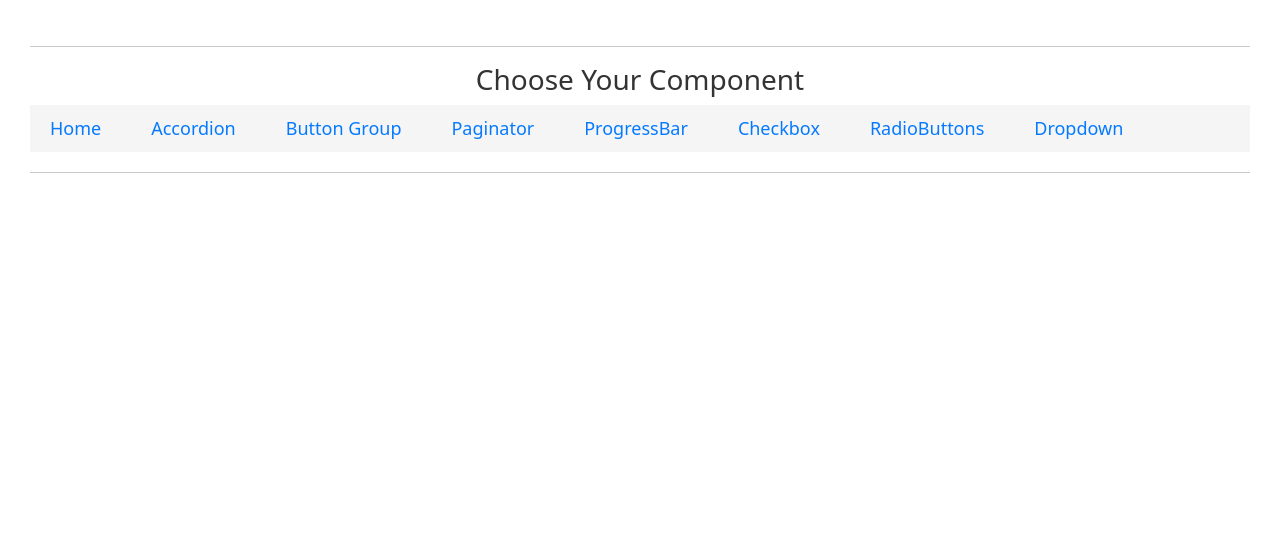
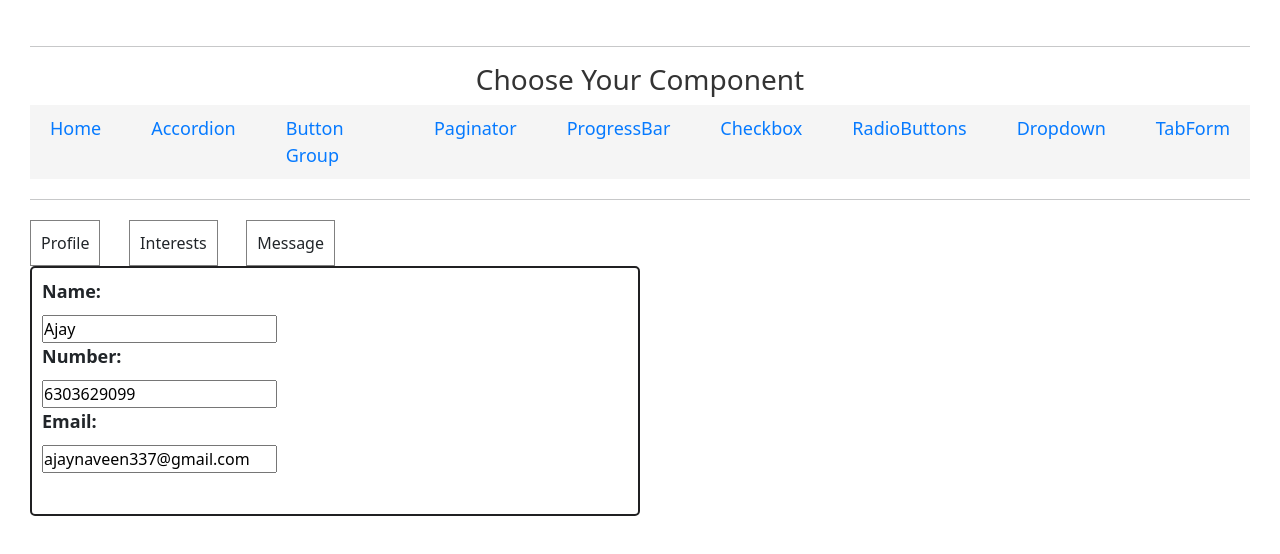
Before and after one commit to ajaynaveen99/react-components-app, a React (Vite) app: page /tabs in a window 1280 px wide. Shown: the top 554 px of the page. Built offline with nearby package versions, Linux system fonts and the light colour scheme.

Commit message:
Add form tab components: Profile, Interests, Message, and Tabs with styling

```diff
--- a/src/App.jsx
+++ b/src/App.jsx
@@ -10,6 +10,7 @@ import CheckBox from "./components/checkbox/CheckBox.jsx";
 import ChildCheckbox from "./components/checkbox/checkboxDemo/ChildCheckbox.jsx";
 import RadioButtons from "./components/radioGroup/RadioButtons.jsx";
 import Dropdown from "./components/dropdown/Dropdown.jsx";
+import TabForm from "./components/tabs/TabForm.jsx";
 import data from "./data";
 import "./index.css";
 
@@ -37,6 +38,7 @@ function App() {
          <li><Link to="/child-checkbox">Checkbox</Link></li>
           <li><Link to="/radio">RadioButtons</Link></li>
           <li><Link to="/dropdown">Dropdown</Link></li>
+          <li><Link to="/tabs">TabForm</Link></li>
 
         </ul>
       </nav>
@@ -54,6 +56,7 @@ function App() {
         <Route path="/child-checkbox" element={<ChildCheckbox />} />
         <Route path="/radio" element={<> <RadioButtons /> </>} />
         <Route path="/dropdown" element={<Dropdown />} />
+        <Route path="/tabs" element={<TabForm />} />
       </Routes>
     </>
   );
--- /dev/null
+++ b/src/components/tabs/Interests.jsx
@@ -0,0 +1,41 @@
+import React from "react";
+
+export default function Interests({ data, setData }) {
+  const interests = data.interests;
+
+  function handleChange(value) {
+    setData((prev) => {
+      if (prev.interests.includes(value)) {
+        // remove interest
+        return {
+          ...prev,
+          interests: prev.interests.filter((item) => item !== value),
+        };
+      } else {
+        // add interest
+        return {
+          ...prev,
+          interests: [...prev.interests, value],
+        };
+      }
+    });
+  }
+
+  return (
+    <div>
+      <h3>Select Interests</h3>
+
+      {interests.map((interest, index) => (
+        <div key={index}>
+          <input
+            type="checkbox"
+            value={interest}
+            checked={interests.includes(interest)}
+            onChange={() => handleChange(interest)}
+          />
+          <label>{interest}</label>
+        </div>
+      ))}
+    </div>
+  );
+}
--- /dev/null
+++ b/src/components/tabs/Message.jsx
@@ -0,0 +1,32 @@
+import React from "react";
+
+export default function Message({ data, setData }) {
+  const levelOptions = data.level;
+  const selectedLevel = data.selectedLevel || "";
+
+  function handleChange(e) {
+    setData((prev) => ({
+      ...prev,
+      selectedLevel: e.target.value
+    }));
+  }
+
+  console.log(data);
+
+  return (
+    <div>
+      {levelOptions.map((status, index) => (
+        <div key={index}>
+          <input
+            type="radio"
+            name="level"
+            value={status}
+            checked={selectedLevel === status}
+            onChange={handleChange}
+          />
+          <label>{status}</label>
+        </div>
+      ))}
+    </div>
+  );
+}
--- /dev/null
+++ b/src/components/tabs/Profile.jsx
@@ -0,0 +1,35 @@
+import React from 'react'
+import './Tabs.css';
+
+export default function Profile({data,setData}) {
+    console.log(data)
+    const {name,email,number}=data
+    function handleChange(e){
+        console.log(e)
+        const {name,value}=e.target
+
+
+        setData((prev)=>({...prev,[name]:value}))
+
+    }
+  return (
+    <div><div className="profile-form"><label>Name:</label>
+    <input type="text"
+    value={name}
+    name="name"
+    onChange={handleChange}/>
+    <label>Number:</label>
+    <input type="number"
+    value={number}
+    name="number"
+    onChange={handleChange} />
+    <label>Email:</label>
+    <input type="email"
+    value={email}
+    name="email"
+    onChange={handleChange}/>
+
+
+    </div></div>
+  )
+}
--- /dev/null
+++ b/src/components/tabs/TabForm.jsx
@@ -0,0 +1,39 @@
+import React from 'react'
+import Tabs from './Tabs.jsx';
+import Profile from './Profile.jsx';
+import Interests from './Interests.jsx';
+import {useState} from 'react';
+import './Tabs.css';
+
+import Message from './Message.jsx';
+
+
+export default function TabForm() {
+    const [data ,setData]=useState({
+        name:"Ajay",
+        number:"6303629099",
+        email:"ajaynaveen337@gmail.com",
+        interests:["java","JavaScript","Python"],
+        level:["Fresher","Experiance"],
+        selectedLevel:""
+    });
+    const [actieTab,setActiveTab]=useState(0);
+    const tabs=[{
+        name:"Profile",
+        component:Profile
+    },{
+        name:"Interests",
+        component:Interests
+    },
+    {
+        name:"Message",
+        component:Message
+    }]
+    const ActiveComponent=tabs[actieTab].component;
+  return (
+    <div className='tab-form'>
+        <Tabs tabs={tabs} setActiveTab={setActiveTab}/>
+      <div className="active-component">  <ActiveComponent   data={data}  setData={setData}/></div>
+    </div>
+  )
+}
--- /dev/null
+++ b/src/components/tabs/Tabs.css
@@ -0,0 +1,31 @@
+.tabs{
+    display: flex;
+    align-items: center;
+    justify-content: space-between;
+    width: 50%;
+    gap: 20px;
+    margin-top: 20px;
+    cursor: pointer;
+
+}
+.tab-name{
+    border:1px solid gray;
+    padding: 10px;
+}
+.tab-form{
+
+    width: 50%;
+}
+.active-component{
+    border: 2px solid rgb(32, 32, 34);
+    padding: 10px;
+    border-radius: 5px;
+    height: 250px;
+
+    font-weight: bold;
+}
+.profile-form label{
+    display: block;
+    margin-bottom: 10px;
+
+}
--- /dev/null
+++ b/src/components/tabs/Tabs.jsx
@@ -0,0 +1,15 @@
+import React from 'react'
+import './Tabs.css';
+
+export default function Tabs({ tabs,setActiveTab }) {
+    console.log(tabs);
+  return (
+    <div className='tabs'>
+      {tabs.map((tab, index) => (
+        <div key={index} className='tab-name' onClick={()=>setActiveTab(index)}>
+          {tab.name}
+        </div>
+      ))}
+    </div>
+  )
+}
```
